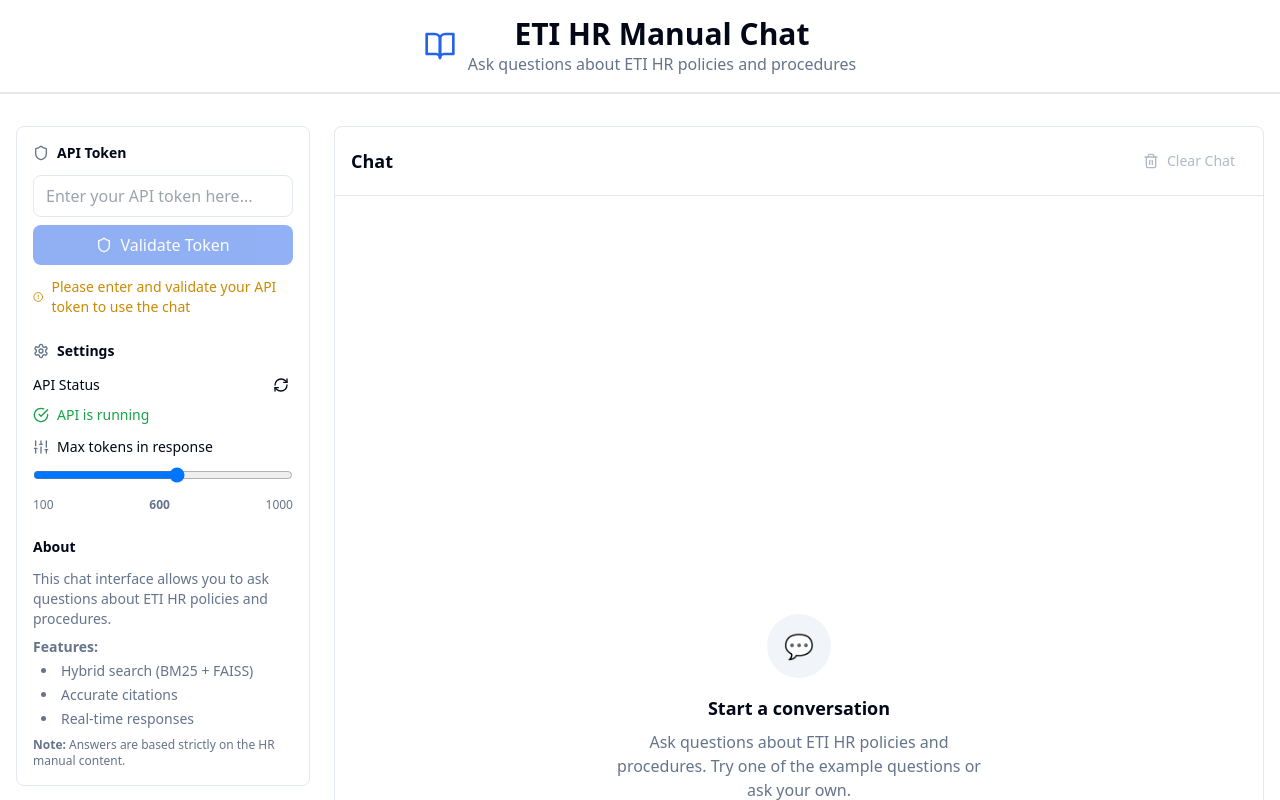
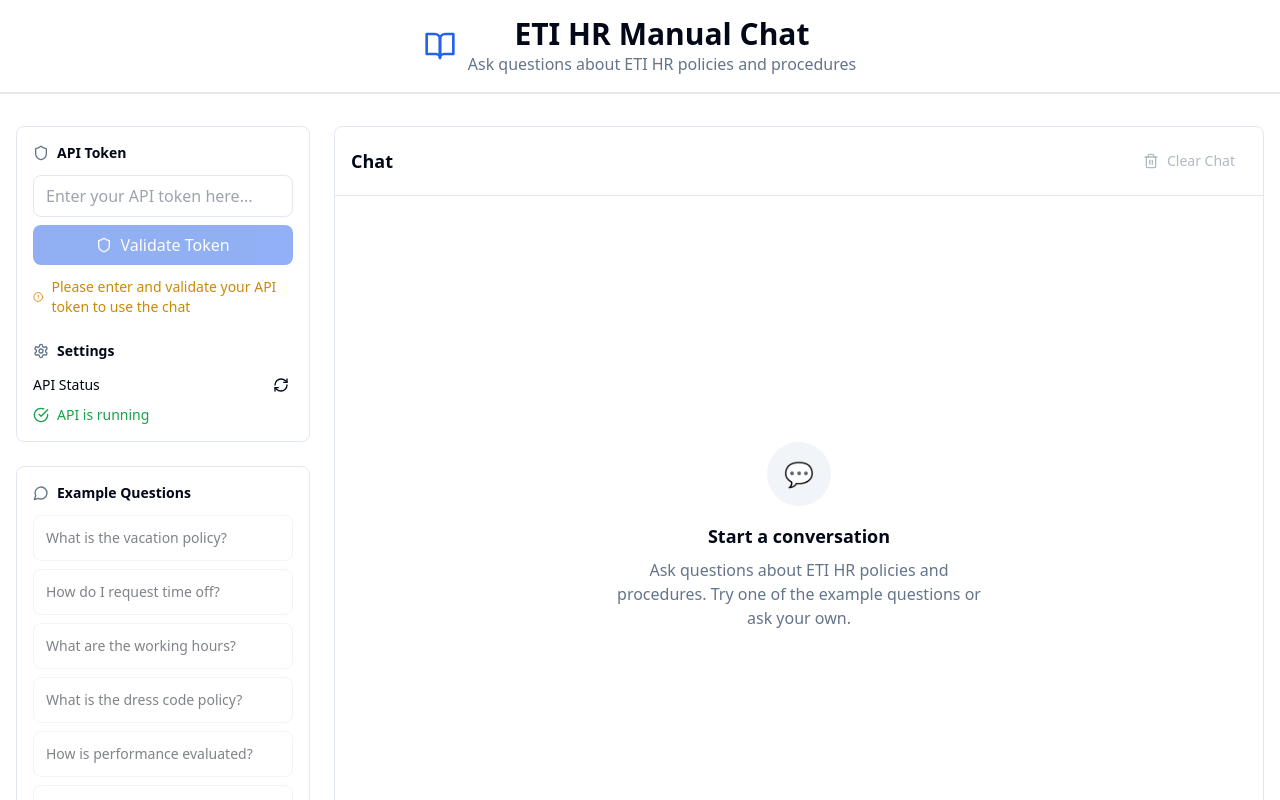
Before and after one commit to 2pasha/vibecoding_hackathon, a React (Vite) app in the folder frontend/: page / in a window 1280 px wide. Shown: the top 800 px of the page. Built offline with nearby package versions, Linux system fonts and the light colour scheme.

Commit message:
removed unused fields

```diff
--- a/frontend/src/App.tsx
+++ b/frontend/src/App.tsx
@@ -1,4 +1,3 @@
-import React, { useEffect } from 'react';
 import { AppProvider, useApp } from '@/contexts/AppContext';
 import { ChatHistory } from '@/components/ChatHistory';
 import { ChatInput } from '@/components/ChatInput';
@@ -7,7 +6,7 @@ import { ExampleQuestions } from '@/components/ExampleQuestions';
 import { BookOpen, Trash2 } from 'lucide-react';
 
 function AppContent() {
-  const { state, validateToken, checkApiHealth, sendMessage, clearMessages, setMaxTokens } = useApp();
+  const { state, validateToken, checkApiHealth, sendMessage, clearMessages } = useApp();
 
   // Manual health check only when needed
 
@@ -46,8 +45,6 @@ function AppContent() {
               <SettingsPanel
                 auth={state.auth}
                 onAuthChange={handleAuthChange}
-                maxTokens={state.maxTokens}
-                onMaxTokensChange={setMaxTokens}
                 apiHealthy={state.apiHealthy}
                 onApiHealthCheck={checkApiHealth}
               />
--- a/frontend/src/components/SettingsPanel.tsx
+++ b/frontend/src/components/SettingsPanel.tsx
@@ -1,4 +1,4 @@
-import React, { useState } from 'react';
+import { useState } from 'react';
 import { SettingsPanelProps } from '@/types';
 import {
   Shield,
@@ -6,15 +6,12 @@ import {
   XCircle,
   AlertCircle,
   RefreshCw,
-  Settings,
-  Sliders
+  Settings
 } from 'lucide-react';
 
 export function SettingsPanel({
   auth,
   onAuthChange,
-  maxTokens,
-  onMaxTokensChange,
   apiHealthy,
   onApiHealthCheck
 }: SettingsPanelProps) {
@@ -130,51 +127,6 @@ export function SettingsPanel({
           </div>
         </div>
 
-        {/* Max Tokens Slider */}
-        <div className="space-y-2">
-          <div className="flex items-center gap-2">
-            <Sliders className="h-4 w-4 text-muted-foreground" />
-            <span className="text-sm">Max tokens in response</span>
-          </div>
-
-          <div className="space-y-2">
-            <input
-              type="range"
-              min="100"
-              max="1000"
-              step="50"
-              value={maxTokens}
-              onChange={(e) => onMaxTokensChange(Number(e.target.value))}
-              className="w-full"
-            />
-            <div className="flex justify-between text-xs text-muted-foreground">
-              <span>100</span>
-              <span className="font-semibold">{maxTokens}</span>
-              <span>1000</span>
-            </div>
-          </div>
-        </div>
-      </div>
-
-      {/* About Section */}
-      <div className="space-y-3">
-        <h3 className="font-semibold text-sm">About</h3>
-        <div className="text-sm text-muted-foreground space-y-2">
-          <p>This chat interface allows you to ask questions about ETI HR policies and procedures.</p>
-
-          <div>
-            <p className="font-semibold mb-1">Features:</p>
-            <ul className="list-disc list-inside space-y-1 ml-2">
-              <li>Hybrid search (BM25 + FAISS)</li>
-              <li>Accurate citations</li>
-              <li>Real-time responses</li>
-            </ul>
-          </div>
-
-          <p className="text-xs">
-            <strong>Note:</strong> Answers are based strictly on the HR manual content.
-          </p>
-        </div>
       </div>
     </div>
   );
--- a/frontend/src/contexts/AppContext.tsx
+++ b/frontend/src/contexts/AppContext.tsx
@@ -12,7 +12,6 @@ type AppAction =
   | { type: 'ADD_MESSAGE'; payload: Message }
   | { type: 'SET_PROCESSING'; payload: boolean }
   | { type: 'SET_API_HEALTH'; payload: boolean }
-  | { type: 'SET_MAX_TOKENS'; payload: number }
   | { type: 'CLEAR_MESSAGES' }
   | AuthAction;
 
@@ -27,7 +26,6 @@ const initialState: AppState = {
   messages: [],
   isProcessing: false,
   apiHealthy: true, // Assume healthy for development
-  maxTokens: 600,
   auth: initialAuthState,
 };
 
@@ -53,8 +51,6 @@ function appReducer(state: AppState, action: AppAction): AppState {
       return { ...state, isProcessing: action.payload };
     case 'SET_API_HEALTH':
       return { ...state, apiHealthy: action.payload };
-    case 'SET_MAX_TOKENS':
-      return { ...state, maxTokens: action.payload };
     case 'CLEAR_MESSAGES':
       return { ...state, messages: [] };
     case 'SET_TOKEN':
@@ -71,10 +67,9 @@ interface AppContextType {
   state: AppState;
   dispatch: React.Dispatch<AppAction>;
   validateToken: (token: string) => Promise<void>;
-  checkApiHealth: () => Promise<void>;
+  checkApiHealth: () => Promise<boolean>;
   sendMessage: (content: string) => Promise<void>;
   clearMessages: () => void;
-  setMaxTokens: (tokens: number) => void;
 }
 
 const AppContext = createContext<AppContextType | undefined>(undefined);
@@ -107,12 +102,14 @@ export function AppProvider({ children }: { children: ReactNode }) {
     }
   };
 
-  const checkApiHealth = async () => {
+  const checkApiHealth = async (): Promise<boolean> => {
     try {
       const isHealthy = await apiClient.checkHealth();
       dispatch({ type: 'SET_API_HEALTH', payload: isHealthy });
+      return isHealthy;
     } catch (error) {
       dispatch({ type: 'SET_API_HEALTH', payload: false });
+      return false;
     }
   };
 
@@ -132,7 +129,7 @@ export function AppProvider({ children }: { children: ReactNode }) {
     dispatch({ type: 'SET_PROCESSING', payload: true });
 
     try {
-      const response = await apiClient.askQuestion(content.trim(), state.maxTokens);
+      const response = await apiClient.askQuestion(content.trim(), 600);
 
       const assistantMessage: Message = {
         id: (Date.now() + 1).toString(),
@@ -161,10 +158,6 @@ export function AppProvider({ children }: { children: ReactNode }) {
     dispatch({ type: 'CLEAR_MESSAGES' });
   };
 
-  const setMaxTokens = (tokens: number) => {
-    dispatch({ type: 'SET_MAX_TOKENS', payload: tokens });
-  };
-
   const value: AppContextType = {
     state,
     dispatch,
@@ -172,7 +165,6 @@ export function AppProvider({ children }: { children: ReactNode }) {
     checkApiHealth,
     sendMessage,
     clearMessages,
-    setMaxTokens,
   };
 
   return (
--- a/frontend/src/services/api.ts
+++ b/frontend/src/services/api.ts
@@ -4,8 +4,7 @@ import {
   QueryResponse,
   TokenValidationRequest,
   TokenValidationResponse,
-  HealthResponse,
-  ApiError
+  HealthResponse
 } from '@/types';
 
 class ApiClient {
@@ -50,9 +49,9 @@ class ApiClient {
     );
   }
 
-  async askQuestion(query: string, maxTokens: number = 600): Promise<QueryResponse> {
+  async askQuestion(query: string): Promise<QueryResponse> {
     try {
-      const request: QueryRequest = { query, max_tokens: maxTokens };
+      const request: QueryRequest = { query, max_tokens: 600 };
       const response: AxiosResponse<QueryResponse> = await this.client.post('/ask', request);
       return response.data;
     } catch (error) {
--- a/frontend/src/types/index.ts
+++ b/frontend/src/types/index.ts
@@ -47,7 +47,6 @@ export interface AppState {
   messages: Message[];
   isProcessing: boolean;
   apiHealthy: boolean;
-  maxTokens: number;
   auth: AuthState;
 }
 
@@ -59,8 +58,6 @@ export interface ChatMessageProps {
 export interface SettingsPanelProps {
   auth: AuthState;
   onAuthChange: (auth: AuthState) => void;
-  maxTokens: number;
-  onMaxTokensChange: (tokens: number) => void;
   apiHealthy: boolean;
   onApiHealthCheck: () => Promise<boolean>;
 }
```
